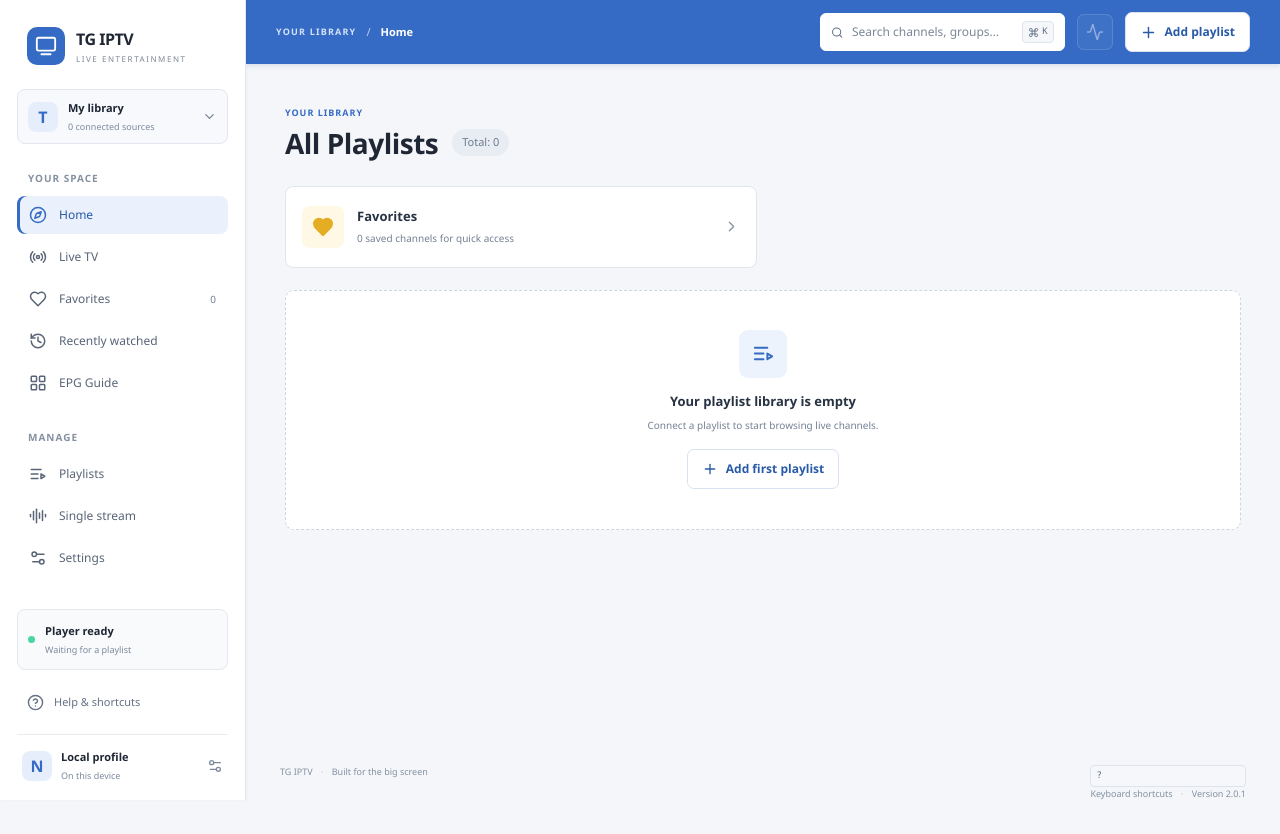
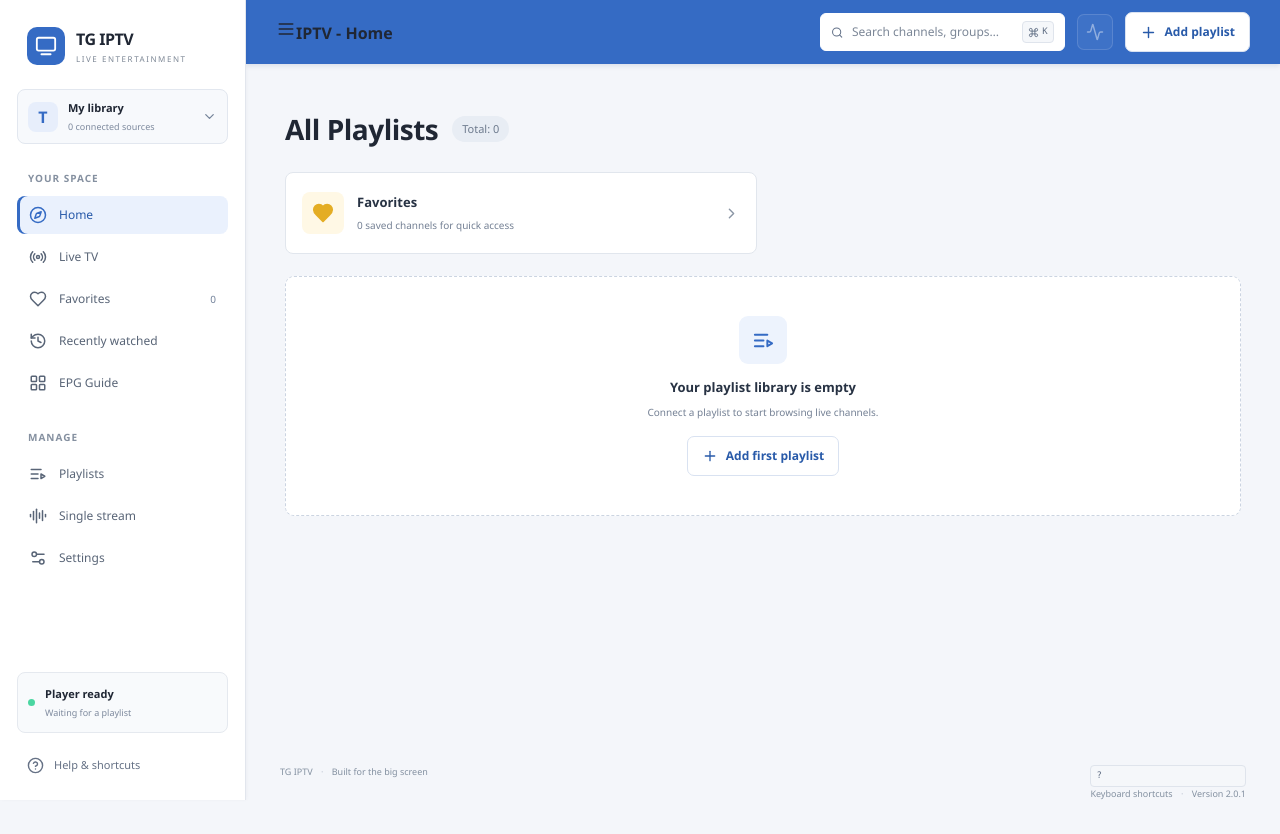
Before and after one commit to MoonDevil1/Tv-app, a React (Vite) app: page / in a window 1280 px wide. Built offline with nearby package versions, Linux system fonts and the light colour scheme.

Commit message:
Match AuthoIPTV home and navigation layout

```diff
--- a/src/App.tsx
+++ b/src/App.tsx
@@ -1,5 +1,5 @@
 import { ChangeEvent, useCallback, useEffect, useMemo, useRef, useState } from "react";
-import { Activity, AudioLines, Check, ChevronDown, CircleHelp, Command, Compass, FileUp, Heart, History, LayoutGrid, ListVideo, LoaderCircle, Plus, Radio, RefreshCw, Search, Settings2, Signal, Sparkles, Trash2, Tv2, Wifi, X, Clock3, PlayCircle, Download, CheckCircle2, AlertCircle, RotateCw } from "lucide-react";
+import { Activity, AudioLines, Check, ChevronDown, CircleHelp, Command, Compass, FileUp, Heart, History, LayoutGrid, ListVideo, LoaderCircle, Menu, Plus, Radio, RefreshCw, Search, Settings2, Signal, Sparkles, Trash2, Tv2, Wifi, X, Clock3, PlayCircle, Download, CheckCircle2, AlertCircle, RotateCw } from "lucide-react";
 import type { Channel, Playlist, DesktopUpdateState } from "./core/types";
 import { PlaylistManager } from "./core/parser/playlistManager";
 import { parseXmltv, currentAndNext } from "./core/epg/xmltv";
@@ -41,6 +41,7 @@ export default function App() {
   const playlists = useAppStore(s => s.playlists), favorites = useAppStore(s => s.favorites), recentlyWatched = useAppStore(s => s.recentlyWatched), epgPrograms = useAppStore(s => s.epgPrograms);
   const addPlaylist = useAppStore(s => s.addPlaylist), replacePlaylist = useAppStore(s => s.replacePlaylist), removeStoredPlaylist = useAppStore(s => s.removePlaylist), toggleFavorite = useAppStore(s => s.toggleFavorite), recordWatch = useAppStore(s => s.recordWatch), setEpgPrograms = useAppStore(s => s.setEpgPrograms);
   const [active, setActive] = useState("Home"), [query, setQuery] = useState(""), [selectedPlaylistId, setSelectedPlaylistId] = useState(""), [selectedGroup, setSelectedGroup] = useState("All");
+  const [showNavigation, setShowNavigation] = useState(false);
   const [selectedChannel, setSelectedChannel] = useState<{ playlistId: string; channel: Channel } | null>(null);
   const [showAdd, setShowAdd] = useState(false), [sourceUrl, setSourceUrl] = useState(LIVE_TGTV_URL), [playlistName, setPlaylistName] = useState("LiveTGTV"), [refreshInterval, setRefreshInterval] = useState(300000);
   const [busy, setBusy] = useState(false), [epgBusy, setEpgBusy] = useState(false), [error, setError] = useState(""), [notice, setNotice] = useState(""), [scrollTop, setScrollTop] = useState(0), [columns, setColumns] = useState(4);
@@ -185,19 +186,19 @@ export default function App() {
   const isGridView = ["Live TV", "Favorites", "Recently watched"].includes(active);
 
   return <div className="app-shell">
-    <aside className="sidebar">
+    {showNavigation && <button className="sidebar-backdrop" aria-label="Close navigation" onClick={() => setShowNavigation(false)} />}
+    <aside className={showNavigation ? "sidebar open" : "sidebar"}>
       <div className="brand"><div className="brand-mark"><Tv2 size={22} /></div><div><strong>TG IPTV</strong><span>LIVE ENTERTAINMENT</span></div></div>
       <div className="workspace"><div className="workspace-icon">T</div><div><b>My library</b><small>{playlists.length} connected source{playlists.length === 1 ? "" : "s"}</small></div><ChevronDown size={15} /></div>
-      <div className="nav-label">YOUR SPACE</div><nav>{navItems.map(({ label, icon: Icon }) => <button key={label} className={active === label ? "nav-item active" : "nav-item"} onClick={() => { setActive(label); setSelectedGroup("All"); }}><Icon size={18} /><span>{label}</span>{label === "Favorites" && <span className="nav-count">{favorites.length}</span>}</button>)}</nav>
-      <div className="nav-label library-label">MANAGE</div><nav>{managementItems.map(({ label, icon: Icon }) => <button key={label} className={active === label ? "nav-item active" : "nav-item"} onClick={() => setActive(label)}><Icon size={18} /><span>{label}</span></button>)}</nav>
-      <div className="sidebar-bottom"><div className="connection"><span className="status-dot" /><div><b>{statChannels ? `${statChannels.toLocaleString()} channels ready` : "Player ready"}</b><small>{playlists.length ? "Library is on this device" : "Waiting for a playlist"}</small></div></div><button className="help-link" onClick={() => setNotice("Shortcuts: Ctrl/⌘+K or / to search; Space/K to play; arrows to zap or seek; M mute; F fullscreen; I picture-in-picture.")}><CircleHelp size={17} /> Help & shortcuts</button><div className="profile"><div className="avatar">N</div><div><b>Local profile</b><small>On this device</small></div><Settings2 size={16} /></div></div>
+      <div className="nav-label">YOUR SPACE</div><nav>{navItems.map(({ label, icon: Icon }) => <button key={label} className={active === label ? "nav-item active" : "nav-item"} onClick={() => { setActive(label); setSelectedGroup("All"); setShowNavigation(false); }}><Icon size={18} /><span>{label}</span>{label === "Favorites" && <span className="nav-count">{favorites.length}</span>}</button>)}</nav>
+      <div className="nav-label library-label">MANAGE</div><nav>{managementItems.map(({ label, icon: Icon }) => <button key={label} className={active === label ? "nav-item active" : "nav-item"} onClick={() => { setActive(label); setShowNavigation(false); }}><Icon size={18} /><span>{label}</span></button>)}</nav>
+      <div className="sidebar-bottom"><div className="connection"><span className="status-dot" /><div><b>{statChannels ? `${statChannels.toLocaleString()} channels ready` : "Player ready"}</b><small>{playlists.length ? "Library is on this device" : "Waiting for a playlist"}</small></div></div><button className="help-link" onClick={() => setNotice("Shortcuts: Ctrl/⌘+K or / to search; Space/K to play; arrows to zap or seek; M mute; F fullscreen; I picture-in-picture.")}><CircleHelp size={17} /> Help & shortcuts</button></div>
     </aside>
     <main className="main-area">
-      <header className="topbar"><div className="breadcrumbs"><span>YOUR LIBRARY</span><span className="crumb-slash">/</span><b>{active}</b></div><div className="topbar-actions"><label className="search-box"><Search size={17} /><input ref={searchRef} value={query} onChange={e => setQuery(e.target.value)} placeholder="Search channels, groups…" /><kbd><Command size={11} /> K</kbd></label><button className="icon-button" aria-label="Refresh playlist" onClick={() => selectedPlaylist && void refreshPlaylist(selectedPlaylist)} disabled={!selectedPlaylist}><Activity size={18} /></button><button className="add-button" onClick={() => setShowAdd(true)}><Plus size={17} /> Add playlist</button></div></header>
+      <header className="topbar"><div className="topbar-heading"><button className="menu-button" onClick={() => setShowNavigation(value => !value)} aria-label="Open navigation"><Menu size={20} /></button><b>IPTV - {active}</b></div><div className="topbar-actions"><label className="search-box"><Search size={17} /><input ref={searchRef} value={query} onChange={e => setQuery(e.target.value)} placeholder="Search channels, groups…" /><kbd><Command size={11} /> K</kbd></label><button className="icon-button" aria-label="Refresh playlist" onClick={() => selectedPlaylist && void refreshPlaylist(selectedPlaylist)} disabled={!selectedPlaylist}><Activity size={18} /></button><button className="add-button" onClick={() => setShowAdd(true)}><Plus size={17} /> Add playlist</button></div></header>
       <section className="page-content">
         <>
           {active === "Home" && <div key="home" className="management-view home-dashboard">
-            <div className="eyebrow">YOUR LIBRARY</div>
             <div className="home-title-row"><h1>All Playlists</h1><span>Total: {playlists.length}</span></div>
             <div className="home-tiles">
               <button className="home-tile home-favorites" onClick={() => setActive("Favorites")}>
```
